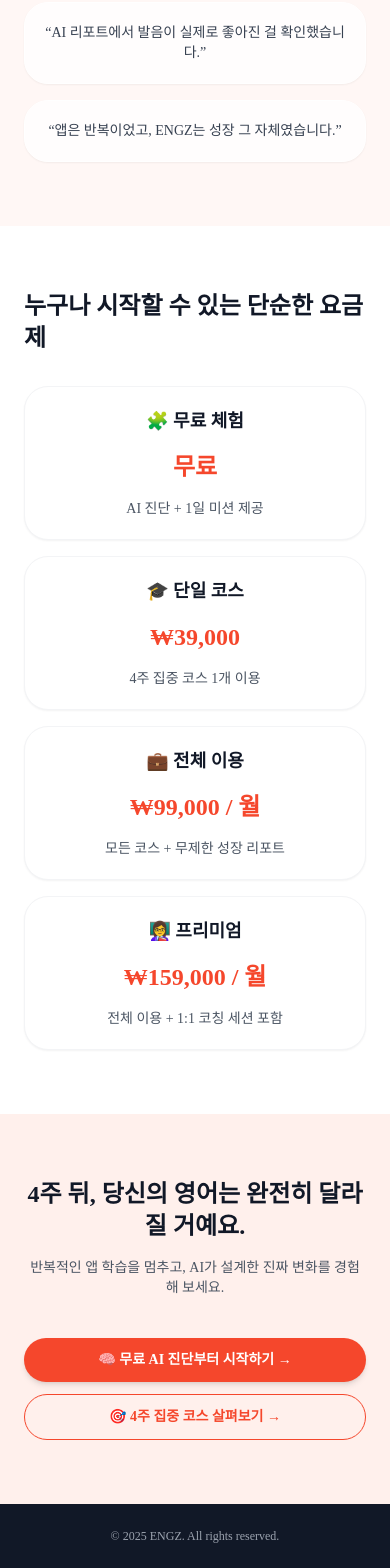
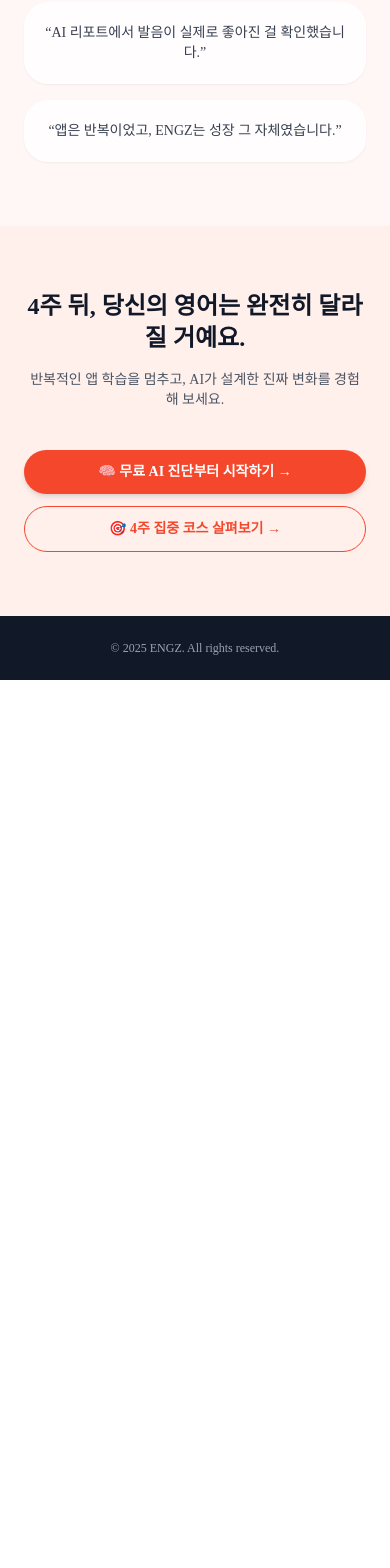
Before and after one commit to imhen97/engz, a Next.js app: page /ai-course in a window 390 px wide. Shown: the part 5418-6986 px from the top of the page. After the commit the page ends 6098 px from the top, so only its background shows below. Built offline with nearby package versions, Linux system fonts and the light colour scheme; a web font is replaced by a local one.

Commit message:
Remove pricing block from AI course page

```diff
--- a/components/AiCoursePageContent.tsx
+++ b/components/AiCoursePageContent.tsx
@@ -136,9 +136,13 @@ export default function AiCoursePageContent() {
         <div className="absolute inset-0 -z-10 bg-gradient-to-br from-white via-white to-[#FFF5F3]" />
         <div className="grid w-full max-w-6xl grid-cols-1 gap-10 lg:grid-cols-[0.9fr_1.1fr_0.9fr]">
           <div className="hidden flex-col gap-4 rounded-3xl border border-gray-100 bg-gray-50/70 p-6 shadow-sm backdrop-blur lg:flex">
-            <p className="text-sm font-semibold text-gray-500">앱 학습 정체 구간</p>
+            <p className="text-sm font-semibold text-gray-500">
+              앱 학습 정체 구간
+            </p>
             <div className="h-48 rounded-2xl bg-gradient-to-t from-gray-200 via-gray-100 to-white" />
-            <p className="text-xs text-gray-500">진도가 멈추는 순간을 의미합니다.</p>
+            <p className="text-xs text-gray-500">
+              진도가 멈추는 순간을 의미합니다.
+            </p>
           </div>
 
           <div className="flex flex-col items-center text-center">
@@ -149,7 +153,8 @@ export default function AiCoursePageContent() {
               앱 학습의 한계를 넘어 — 입에서 영어가 실제로 나오기 시작합니다.
             </h1>
             <p className="mt-6 text-sm text-gray-600 sm:text-base md:text-lg">
-              ENGZ AI가 발음을 분석하고 나만의 문장을 설계해 4주 만에 Before & After 변화를 완성합니다.
+              ENGZ AI가 발음을 분석하고 나만의 문장을 설계해 4주 만에 Before &
+              After 변화를 완성합니다.
             </p>
             <div className="mt-10 flex flex-col items-center justify-center gap-3 sm:flex-row">
               <Link
@@ -172,7 +177,11 @@ export default function AiCoursePageContent() {
             <motion.p
               initial={{ opacity: 0 }}
               animate={{ opacity: 1 }}
-              transition={{ duration: 1.2, repeat: Infinity, repeatType: "mirror" }}
+              transition={{
+                duration: 1.2,
+                repeat: Infinity,
+                repeatType: "mirror",
+              }}
               className="mt-8 text-xs font-medium text-gray-500 sm:text-sm"
             >
               AI 루틴을 설계하는 중…
@@ -180,14 +189,23 @@ export default function AiCoursePageContent() {
           </div>
 
           <div className="hidden flex-col gap-4 rounded-3xl border border-[#F5472C]/30 bg-[#FFF0EC] p-6 shadow-sm backdrop-blur lg:flex">
-            <p className="text-sm font-semibold text-[#F5472C]">ENGZ 성장 그래프</p>
+            <p className="text-sm font-semibold text-[#F5472C]">
+              ENGZ 성장 그래프
+            </p>
             <motion.div
               initial={{ scaleY: 0.4 }}
               animate={{ scaleY: 1 }}
-              transition={{ duration: 1.2, repeat: Infinity, repeatType: "mirror", ease: "easeInOut" }}
+              transition={{
+                duration: 1.2,
+                repeat: Infinity,
+                repeatType: "mirror",
+                ease: "easeInOut",
+              }}
               className="h-48 origin-bottom rounded-2xl bg-gradient-to-t from-[#F5472C] via-[#ff7a55] to-[#ffc3b3]"
             />
-            <p className="text-xs text-[#F5472C]">ENGZ AI가 설계한 성장 곡선입니다.</p>
+            <p className="text-xs text-[#F5472C]">
+              ENGZ AI가 설계한 성장 곡선입니다.
+            </p>
           </div>
         </div>
       </motion.section>
@@ -207,7 +225,9 @@ export default function AiCoursePageContent() {
           <div className="mt-8 overflow-hidden rounded-3xl border border-gray-100 shadow-sm sm:mt-10">
             <div className="grid grid-cols-2 bg-gray-50 text-xs font-semibold text-gray-600 sm:text-sm">
               <div className="px-4 py-3 sm:px-6 sm:py-4">일반 앱 학습</div>
-              <div className="px-4 py-3 text-[#F5472C] sm:px-6 sm:py-4">ENGZ 4주 코스</div>
+              <div className="px-4 py-3 text-[#F5472C] sm:px-6 sm:py-4">
+                ENGZ 4주 코스
+              </div>
             </div>
             <div className="divide-y divide-gray-100">
               {comparisonRows.map((row) => (
@@ -249,7 +269,9 @@ export default function AiCoursePageContent() {
                 key={step.title}
                 className="rounded-3xl border border-white bg-white/80 p-5 shadow-sm backdrop-blur sm:p-6"
               >
-                <p className="text-sm font-semibold text-[#F5472C]">{step.title}</p>
+                <p className="text-sm font-semibold text-[#F5472C]">
+                  {step.title}
+                </p>
                 <p className="mt-3 text-sm text-gray-600">{step.description}</p>
               </div>
             ))}
@@ -288,7 +310,9 @@ export default function AiCoursePageContent() {
                 <h3 className="text-lg font-semibold text-gray-900">
                   {course.title}
                 </h3>
-                <p className="flex-1 text-sm text-gray-600">{course.description}</p>
+                <p className="flex-1 text-sm text-gray-600">
+                  {course.description}
+                </p>
                 <Link
                   href="/pricing"
                   className="inline-flex items-center gap-2 text-sm font-semibold text-[#F5472C]"
@@ -413,33 +437,6 @@ export default function AiCoursePageContent() {
         viewport={{ once: true, amount: 0.3 }}
         variants={sectionVariants}
         transition={transition}
-        className="bg-white px-6 py-16 sm:py-20"
-      >
-        <div className="mx-auto max-w-6xl">
-          <h2 className="text-2xl font-bold text-gray-900 md:text-4xl">
-            누구나 시작할 수 있는 단순한 요금제
-          </h2>
-          <div className="mt-8 grid gap-4 sm:grid-cols-2 xl:grid-cols-4 sm:gap-6">
-            {pricing.map((plan) => (
-              <div
-                key={plan.name}
-                className="flex h-full flex-col gap-4 rounded-3xl border border-gray-100 bg-white p-5 text-center shadow-sm sm:p-6"
-              >
-                <h3 className="text-lg font-semibold text-gray-900">{plan.name}</h3>
-                <p className="text-2xl font-bold text-[#F5472C]">{plan.price}</p>
-                <p className="text-sm text-gray-600">{plan.details}</p>
-              </div>
-            ))}
-          </div>
-        </div>
-      </motion.section>
-
-      <motion.section
-        initial="hidden"
-        whileInView="visible"
-        viewport={{ once: true, amount: 0.3 }}
-        variants={sectionVariants}
-        transition={transition}
         className="bg-[#FFF0EC] px-6 py-16 sm:py-20"
       >
         <div className="mx-auto max-w-4xl text-center">
```
